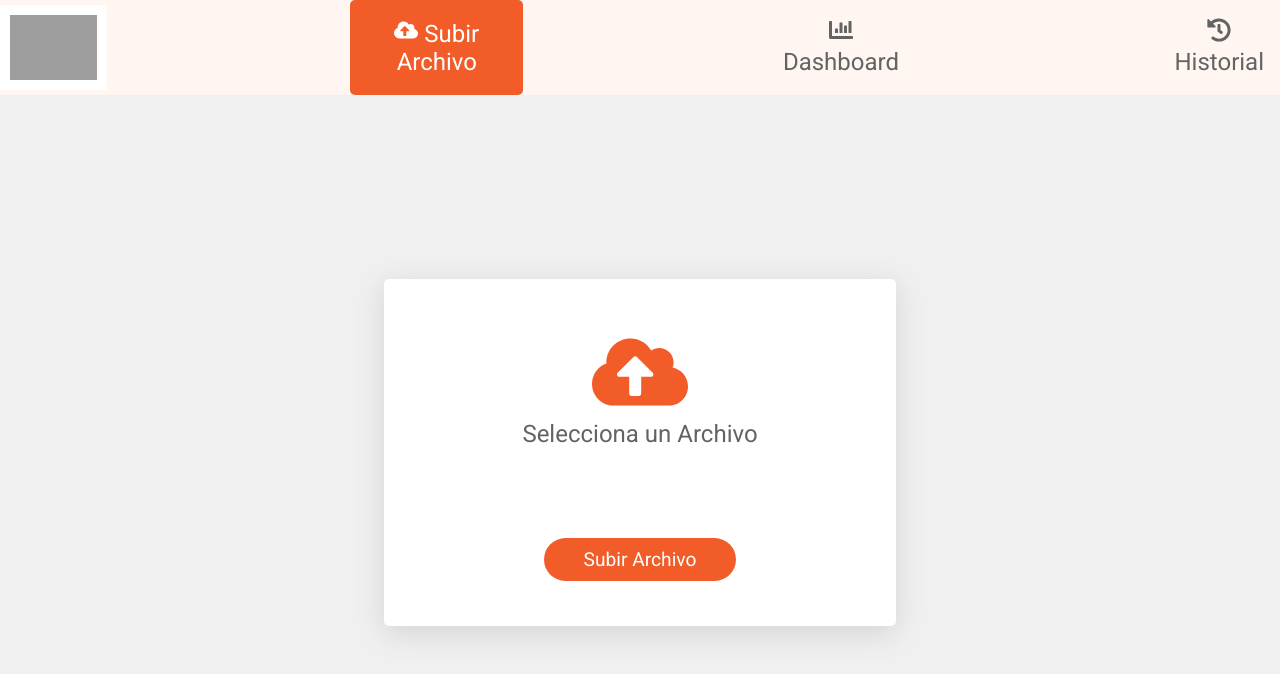
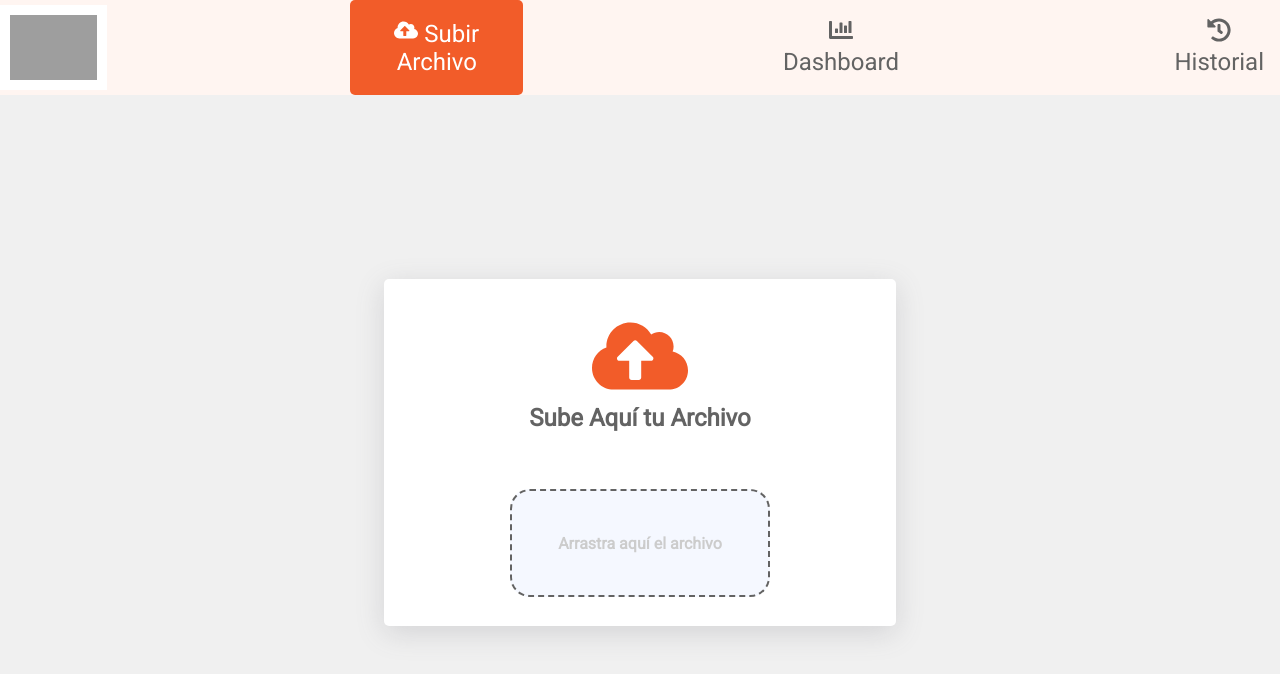
Before and after one commit to JoelIRamos/TC3005B-Gpo505-E1, a React (Create React App) app: page / in a window 1280 px wide. Shown: the top 674 px of the page. Built offline with nearby package versions, Linux system fonts and the light colour scheme; grey boxes are pictures that could not be loaded.

Commit message:
Upload Files

```diff
--- a/package.json
+++ b/package.json
@@ -7,6 +7,7 @@
     "@testing-library/react": "^12.1.4",
     "@testing-library/user-event": "^13.5.0",
     "chart.js": "^3.7.1",
+    "prop-types": "^15.8.1",
     "react": "^18.0.0",
     "react-chartjs-2": "^4.1.0",
     "react-dom": "^18.0.0",
--- a/src/App.js
+++ b/src/App.js
@@ -88,8 +88,6 @@ function App() {
     setClick(!click)
   }
 
-
-
   return (
     <Router>
       <Routes>
--- a/src/components/ButtonUpload/ButtonUpload.css
+++ /dev/null
@@ -1,47 +0,0 @@
-.button-up-container{
-    display: flex;
-    align-items: center;
-    flex-direction: column;
-    justify-content: space-around;
-    width: 40%;
-    height: 50%;
-    border: none;
-    background-color: white;
-    border-radius: 5px;
-    background-color: white;
-    box-shadow: rgba(100, 100, 111, 0.2) 0px 7px 29px 0px;
-}
-
-.btn-text-container{
-    display: flex;
-    align-items: center;
-    flex-direction: column;
-    justify-content: center;
-}
-
-.button-up-icon{
-    font-size: 6rem;
-    color: #f25c29;
-}
-
-.button-up-container p {
-    font-size: 1.5rem;
-    color: #636363;
-    margin: 0;
-}
-
-.button-up{
-    background-color: #f25c29;
-    border: none;
-    padding: 10px 40px;
-    font-size: 1.2rem;
-    color: white;
-    border-radius: 25px;
-    cursor: pointer;
-    transition: all 0.2s ease-in-out;
-}
-
-.button-up:hover{
-    transform: scale(1.05);
-    box-shadow: rgba(100, 100, 111, 0.2) 0px 7px 29px 0px;
-}
--- a/src/components/ButtonUpload/ButtonUpload.js
+++ /dev/null
@@ -1,17 +0,0 @@
-import React from 'react'
-import './ButtonUpload.css'
-import {FaCloudUploadAlt} from 'react-icons/fa'
-
-const ButtonUpload = () => {
-  return (
-    <div className='button-up-container'>
-        <div className="btn-text-container">
-            < FaCloudUploadAlt className='button-up-icon'/>
-            <p>Selecciona un Archivo</p>
-        </div>
-        <button className='button-up'>Subir Archivo</button>
-    </div>
-  )
-}
-
-export default ButtonUpload
--- /dev/null
+++ b/src/components/DropFile/DropFile.css
@@ -0,0 +1,140 @@
+.drop-file-input-container{
+    display: flex;
+    flex-direction: column;
+    justify-content: space-around;
+    align-items: center;
+    background-color: white;
+    width: 40%;
+    height: 50%;
+    border-radius: 5px;
+    box-shadow: rgba(100, 100, 111, 0.2) 0px 7px 29px 0px;
+}
+
+.icon-text-container{
+    display: flex;
+    flex-direction: column;
+    align-items: center;
+    justify-content: center;
+}
+
+.drop-file-input-container h2{
+    margin: 0;
+    color: #636363;
+}
+
+.drop-file-icon{
+    font-size: 6rem;
+    color: #f25c29;
+}
+
+.drop-file-input {
+    position: relative;
+    width: 50%;
+    height: 30%;
+    border: 2px dashed #636363;
+    border-radius: 20px;
+
+    display: flex;
+    align-items: center;
+    justify-content: center;
+
+    background-color: #f5f8ff;
+}
+
+.drop-file-input input {
+    opacity: 0;
+    position: absolute;
+    top: 0;
+    left: 0;
+    width: 100%;
+    height: 100%;
+    cursor: pointer;
+}
+
+.drop-file-input:hover,
+.drop-file-input.dragover {
+    opacity: 0.6;
+}
+
+.drop-file-input__label {
+    text-align: center;
+    color: #ccc;
+    font-weight: 600;
+    padding: 10px;
+}
+
+.drop-file-input__label img {
+    width: 100px;
+}
+
+.drop-file-preview {
+    display: flex;
+    flex-direction: column;
+    justify-content: center;
+    align-items: center;
+    margin-top: 30px;
+    width: 100%;
+}
+
+.drop-file-preview p {
+    font-weight: 500;
+}
+
+.drop-file-button {
+    border: none;
+    background-color: #f25c29;
+    padding: 10px 25px;
+    color: white;
+    font-size: 1rem;
+    border-radius: 25px;
+    margin-bottom: 20px;
+    cursor: pointer;
+    transition: all 0.2s ease-in-out;
+}
+
+.drop-file-button:hover{
+    transform: translateY(-5px);
+}
+
+.drop-file-preview__item {
+    position: relative;
+    display: flex;
+    margin-bottom: 10px;
+    background-color: #f5f8ff;
+    padding: 15px;
+    border-radius: 20px;
+    width: 25%;
+}
+
+.drop-file-preview__item img {
+    width: 50px;
+    margin-right: 20px;
+}
+
+.drop-file-preview__item__info {
+    display: flex;
+    flex-direction: column;
+    justify-content: space-between;
+}
+
+.drop-file-preview__item__del {
+    background-color: #fff;
+    width: 40px;
+    height: 40px;
+    border-radius: 50%;
+    display: flex;
+    align-items: center;
+    justify-content: center;
+    position: absolute;
+    right: 10px;
+    top: 50%;
+    transform: translateY(-50%);
+    box-shadow: rgba(149, 157, 165, 0.2) 0px 8px 24px;
+    cursor: pointer;
+    opacity: 0;
+    transition: opacity 0.3s ease;
+}
+
+.drop-file-preview__item:hover .drop-file-preview__item__del {
+    opacity: 1;
+}
--- /dev/null
+++ b/src/components/DropFile/DropFile.js
@@ -0,0 +1,79 @@
+import './DropFile.css'
+import { FaCloudUploadAlt, FaFileExcel } from 'react-icons/fa'
+import React, { useRef, useState } from 'react'
+import PropTypes from 'prop-types'
+
+const DropFile = ({onFileChange}) => {
+
+  const wrapperRef = useRef(null);
+
+  const [fileList, setFileList] = useState([])
+
+  const onDragEnter = () => wrapperRef.current.classList.add('dragover')
+
+  const onDragLeave = () => wrapperRef.current.classList.remove('dragover')
+
+  const onDrop = () => wrapperRef.current.classList.remove('dragover')
+
+  const onFileDrop = (e) => {
+    const newFile = e.target.files[0]
+    if (newFile){
+      if (newFile) {
+        const updatedList = [...fileList, newFile]
+        setFileList(updatedList)
+        onFileChange(updatedList)
+      }
+    }
+  }
+
+  const fileRemove = (file) => {
+    const updatedList = [...fileList]
+    updatedList.splice(fileList.indexOf(file), 1)
+    setFileList(updatedList)
+    onFileChange(updatedList)
+  }
+
+  return (
+    <>
+    <div className='drop-file-input-container'>
+      <div className="icon-text-container">
+        <FaCloudUploadAlt className='drop-file-icon'/>
+        <h2>Sube Aquí tu Archivo</h2>
+      </div>
+      {fileList.length === 0 && <div
+          ref={wrapperRef}
+          className='drop-file-input'
+          onDragEnter={onDragEnter}
+          onDragLeave={onDragLeave}
+          onDrop={onDrop}
+        >
+          <div className="drop-file-input__label">
+            <p>Arrastra aquí el archivo</p>
+          </div>
+          <input type="file" value="" onChange={onFileDrop}/>
+        </div>}
+        {
+          fileList.length > 0 ? (
+              <div className="drop-file-preview">
+                  <button className="drop-file-button">
+                      Listo para cargar
+                  </button>
+                  {
+                      fileList.map((item, index) => (
+                          <div key={index} className="drop-file-preview__item">
+                              <div className="drop-file-preview__item__info">
+                                <p>{item.name}</p>
+                              </div>
+                              <span className="drop-file-preview__item__del" onClick={() => fileRemove(item)}>x</span>
+                          </div>
+                      ))
+                  }
+              </div>
+          ) : null
+      }
+    </div>
+    </>
+  )
+}
+
+export default DropFile
--- a/src/views/uploadFileView.js
+++ b/src/views/uploadFileView.js
@@ -1,13 +1,13 @@
 import Navbar from '../components/Navbar/Navbar.js';
 import '../App.css';
-import ButtonUpload from '../components/ButtonUpload/ButtonUpload.js';
+import DropFile from '../components/DropFile/DropFile.js';
 
 function uploadFileView() {
   return (
     <div className="App">
       <Navbar selected='upload' />
       <div className='container-up'>
-       < ButtonUpload />
+       < DropFile />
       </div>
     </div>
   );
```
Also changed, not shown: 1 other file (tests, documents, lock files or other folders).
